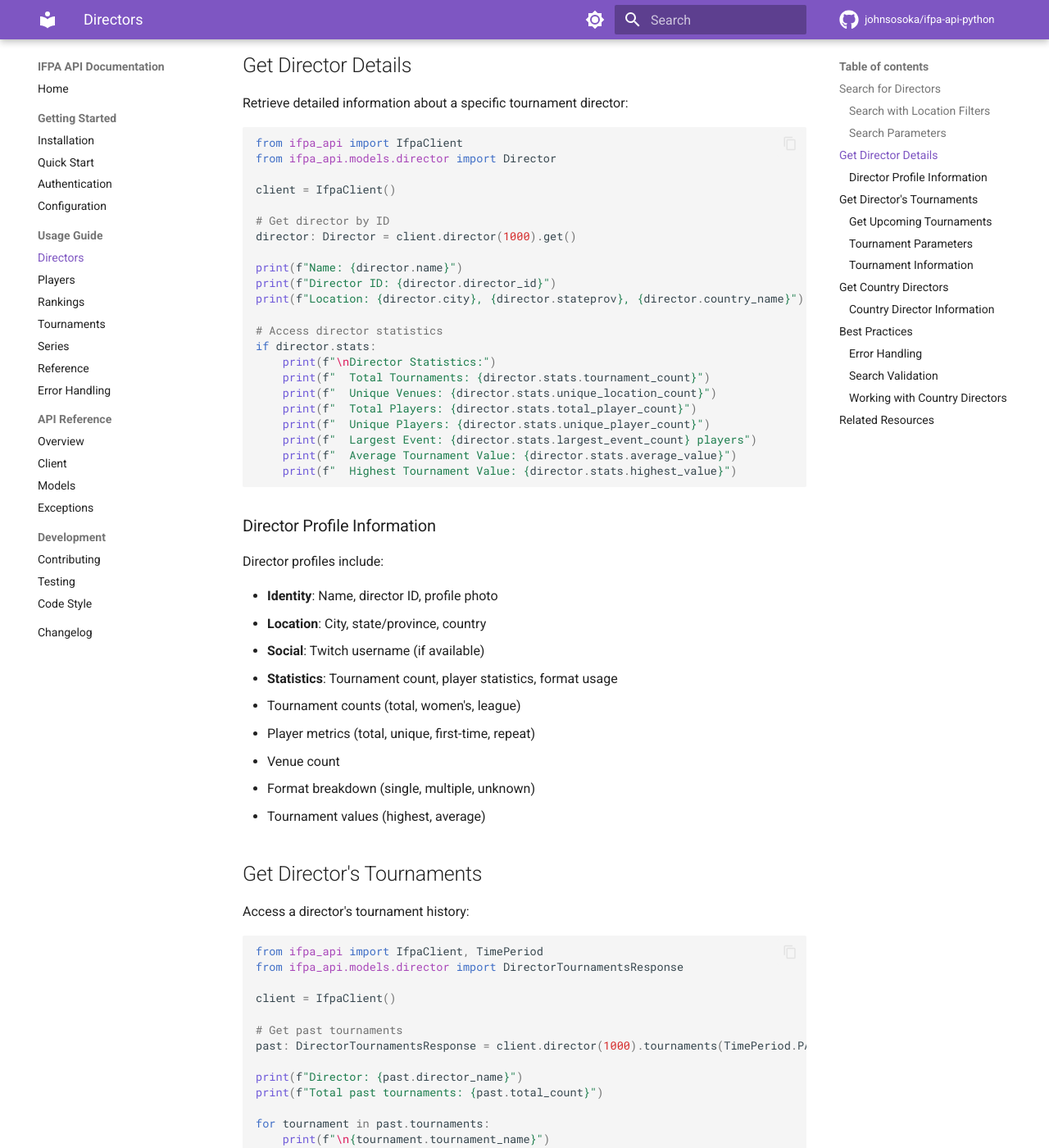
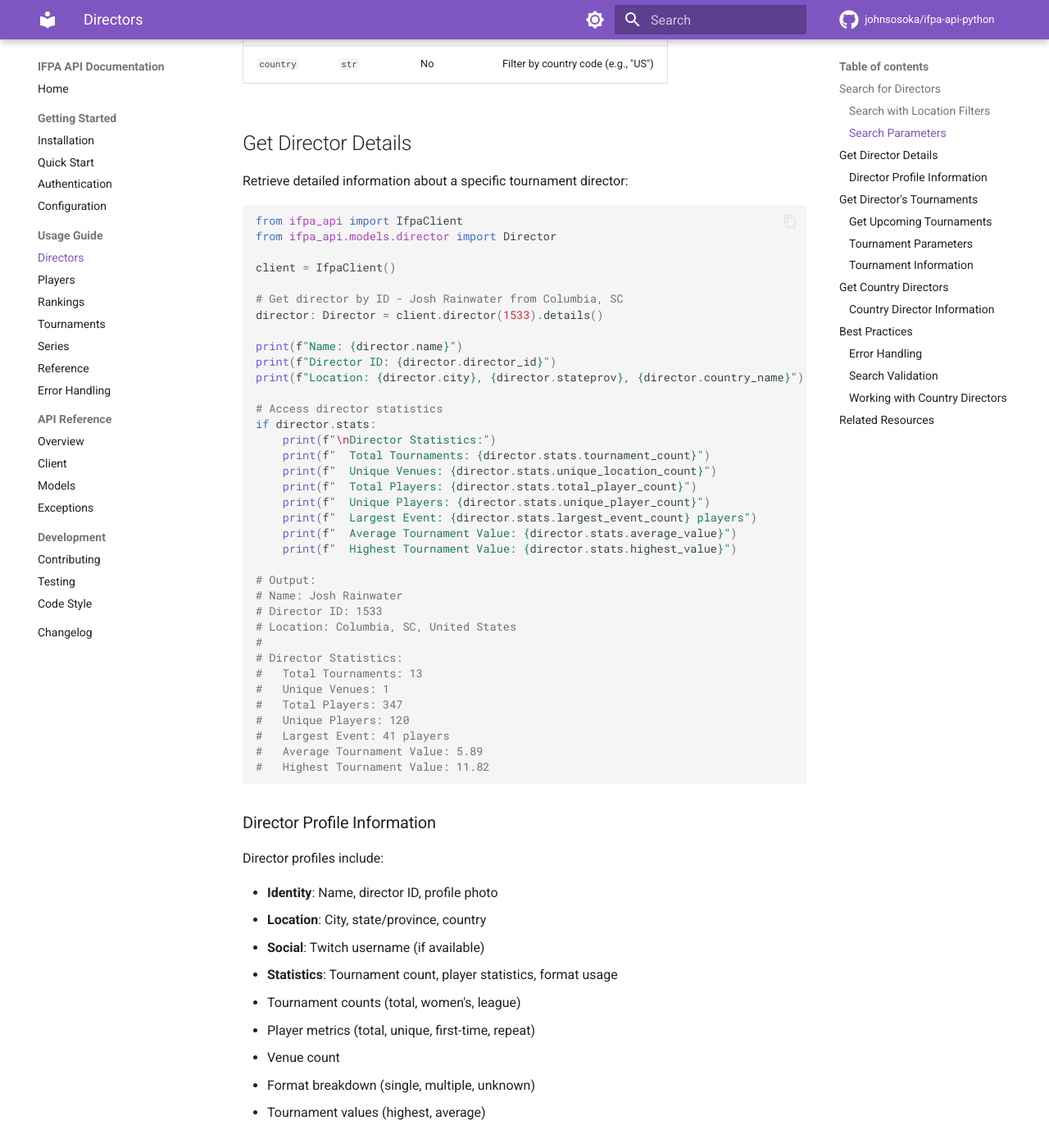
Before and after one commit to johnsosoka/ifpa-api-python, an MkDocs documentation site: the page built from docs/usage/directors.md, in a window 1280 px wide and 1400 px high, scrolled down 1529 px. Shown: the whole window at 82% size. Built offline with MkDocs 1.6.1 and Material for MkDocs 9.7.7, drawn with Linux system fonts in a browser that asks for light colours; comment, search, counter and statistics services are not loaded; the version menu is left out; some of the changed text lies outside the part shown.

Commit message:
refactor: unify Director resource with callable pattern
Apply the same callable pattern used for Player resource to Directors:

Core Changes:
- Merge DirectorHandle and DirectorsClient into callable DirectorClient pattern
- Rename client.directors → client.director (singular, consistent with API domain)
- Rename .get() → .details() for semantic clarity
- Implement __call__ method on DirectorClient returning _DirectorContext

Breaking Changes:
- client.directors → client.director (property renamed to singular)
- client.director(id).get() → client.director(id).details() (method renamed)
- DirectorsClient + DirectorHandle → DirectorClient + _DirectorContext (internal)

Test Updates:
- Update all 15 unit tests to use new API pattern
- Update 30 integration tests (28 passing, 2 pre-existing API issues)
- Add director test fixtures to test_data.py (Josh Rainwater, ID 1533)
- Update integration helpers to use new callable pattern

Documentation:
- Update all 7 documentation files with new API pattern
- Replace generic examples with real test fixture data (director ID 1533)
- Update API reference to show callable pattern clearly
- Update CHANGELOG and overview docs to reflect new structure

Quality Checks:
- All 171 unit tests passing (96% coverage maintained)
- mypy, ruff, black all passing
- Manual testing verified with live API
- Code review completed and issues resolved

````diff
--- a/docs/usage/directors.md
+++ b/docs/usage/directors.md
@@ -12,14 +12,19 @@
 
 client = IfpaClient()
 
-# Simple name search
-results: DirectorSearchResponse = client.directors.search(name="Josh")
+# Simple name search - Find directors named "Josh"
+results: DirectorSearchResponse = client.director.search(name="Josh")
 print(f"Found {results.count} directors")
 
 for director in results.directors:
     print(f"{director.director_id}: {director.name}")
     print(f"  Location: {director.city}, {director.stateprov}, {director.country_name}")
     print(f"  Tournaments Directed: {director.tournament_count}")
+
+# Output example:
+# 1533: Josh Rainwater
+#   Location: Columbia, SC, United States
+#   Tournaments Directed: 13
 ```
 
 ### Search with Location Filters
@@ -33,19 +38,19 @@
 client = IfpaClient()
 
 # Search by name and location
-results: DirectorSearchResponse = client.directors.search(
+results: DirectorSearchResponse = client.director.search(
     name="Josh",
-    city="Portland",
-    stateprov="OR"
+    city="Columbia",
+    stateprov="SC"
 )
 
 # Search by country
-results: DirectorSearchResponse = client.directors.search(
+results: DirectorSearchResponse = client.director.search(
     country="US"
 )
 
 # Combine multiple filters
-results: DirectorSearchResponse = client.directors.search(
+results: DirectorSearchResponse = client.director.search(
     name="Smith",
     city="Chicago",
     stateprov="IL",
@@ -72,8 +77,8 @@
 
 client = IfpaClient()
 
-# Get director by ID
-director: Director = client.director(1000).get()
+# Get director by ID - Josh Rainwater from Columbia, SC
+director: Director = client.director(1533).details()
 
 print(f"Name: {director.name}")
 print(f"Director ID: {director.director_id}")
@@ -89,6 +94,20 @@
     print(f"  Largest Event: {director.stats.largest_event_count} players")
     print(f"  Average Tournament Value: {director.stats.average_value}")
     print(f"  Highest Tournament Value: {director.stats.highest_value}")
+
+# Output:
+# Name: Josh Rainwater
+# Director ID: 1533
+# Location: Columbia, SC, United States
+#
+# Director Statistics:
+#   Total Tournaments: 13
+#   Unique Venues: 1
+#   Total Players: 347
+#   Unique Players: 120
+#   Largest Event: 41 players
+#   Average Tournament Value: 5.89
+#   Highest Tournament Value: 11.82
 ```
 
 ### Director Profile Information
@@ -115,19 +134,30 @@
 
 client = IfpaClient()
 
-# Get past tournaments
-past: DirectorTournamentsResponse = client.director(1000).tournaments(TimePeriod.PAST)
+# Get past tournaments for Josh Rainwater
+past: DirectorTournamentsResponse = client.director(1533).tournaments(TimePeriod.PAST)
 
 print(f"Director: {past.director_name}")
 print(f"Total past tournaments: {past.total_count}")
 
-for tournament in past.tournaments:
+for tournament in past.tournaments[:3]:  # Show first 3
     print(f"\n{tournament.tournament_name}")
     print(f"  Date: {tournament.event_date}")
     print(f"  Location: {tournament.location_name}")
     print(f"  City: {tournament.city}, {tournament.stateprov}")
     print(f"  Players: {tournament.player_count}")
     print(f"  Value: {tournament.value}")
+
+# Output example:
+# Director: Josh Rainwater
+# Total past tournaments: 13
+#
+# South Carolina Pinball Championship
+#   Date: 2024-03-16
+#   Location: Cinnebarre
+#   City: Columbia, SC
+#   Players: 41
+#   Value: 11.82
 ```
 
 ### Get Upcoming Tournaments
@@ -138,8 +168,8 @@
 
 client = IfpaClient()
 
-# Get future tournaments
-upcoming: DirectorTournamentsResponse = client.director(1000).tournaments(TimePeriod.FUTURE)
+# Get future tournaments for Josh Rainwater
+upcoming: DirectorTournamentsResponse = client.director(1533).tournaments(TimePeriod.FUTURE)
 
 print(f"Upcoming tournaments: {upcoming.total_count}")
 
@@ -179,11 +209,11 @@
 client = IfpaClient()
 
 # Get all country directors
-country_dirs: CountryDirectorsResponse = client.directors.country_directors()
+country_dirs: CountryDirectorsResponse = client.director.country_directors()
 
 print(f"Total country directors: {country_dirs.count}")
 
-for director in country_dirs.country_directors:
+for director in country_dirs.country_directors[:5]:  # Show first 5
     profile = director.player_profile
     print(f"\n{profile.country_name} ({profile.country_code})")
     print(f"  Director: {profile.name}")
@@ -218,7 +248,7 @@
 
     try:
         # Get director profile
-        director: Director = client.director(director_id).get()
+        director: Director = client.director(director_id).details()
 
         print("=" * 60)
         print(f"{director.name}")
@@ -286,7 +316,8 @@
 
 
 if __name__ == "__main__":
-    analyze_director(1000)
+    # Analyze Josh Rainwater (ID: 1533)
+    analyze_director(1533)
 ```
 
 ## Best Practices
@@ -301,7 +332,7 @@
 client = IfpaClient()
 
 try:
-    director = client.director(999999).get()
+    director = client.director(999999).details()
 except IfpaApiError as e:
     if e.status_code == 404:
         print("Director not found")
@@ -319,7 +350,7 @@
 
 client = IfpaClient()
 
-results: DirectorSearchResponse = client.directors.search(name="XYZ123")
+results: DirectorSearchResponse = client.director.search(name="XYZ123")
 
 if results.count == 0 or not results.directors:
     print("No directors found")
@@ -339,7 +370,7 @@
 
 client = IfpaClient()
 
-country_dirs: CountryDirectorsResponse = client.directors.country_directors()
+country_dirs: CountryDirectorsResponse = client.director.country_directors()
 
 # Find director for a specific country
 target_country = "US"
--- a/src/ifpa_api/__init__.py
+++ b/src/ifpa_api/__init__.py
@@ -26,7 +26,7 @@
     )
 
     # Search for directors
-    directors = client.directors.search(name="Josh")
+    directors = client.director.search(name="Josh")
 
     # Get director's tournaments
     tournaments = client.director(1000).tournaments(TimePeriod.PAST)
````
Also changed, not shown: CHANGELOG.md (+1 -2 lines), docs/api-reference/client.md (+25 -13 lines), docs/api-reference/overview.md (+9 -5 lines), docs/getting-started/quickstart.md (+3 -3 lines), 9 other files.
